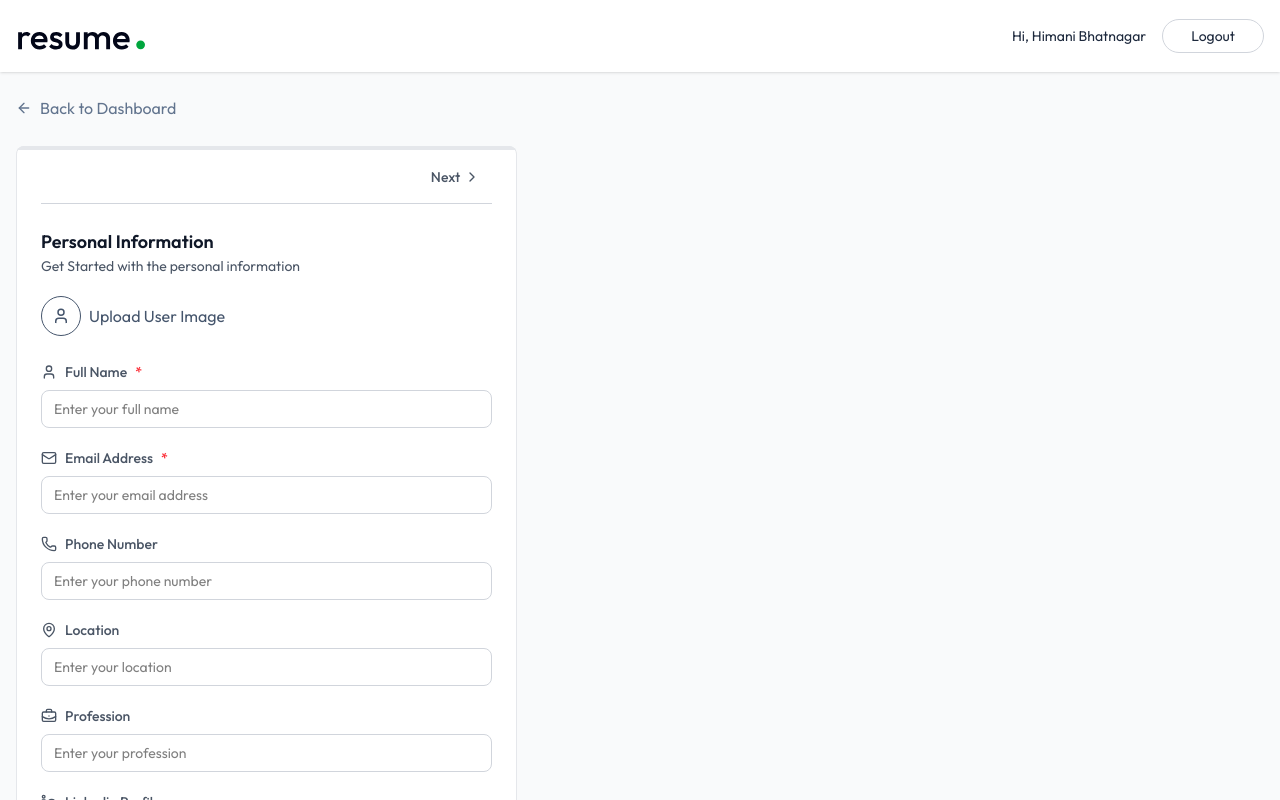
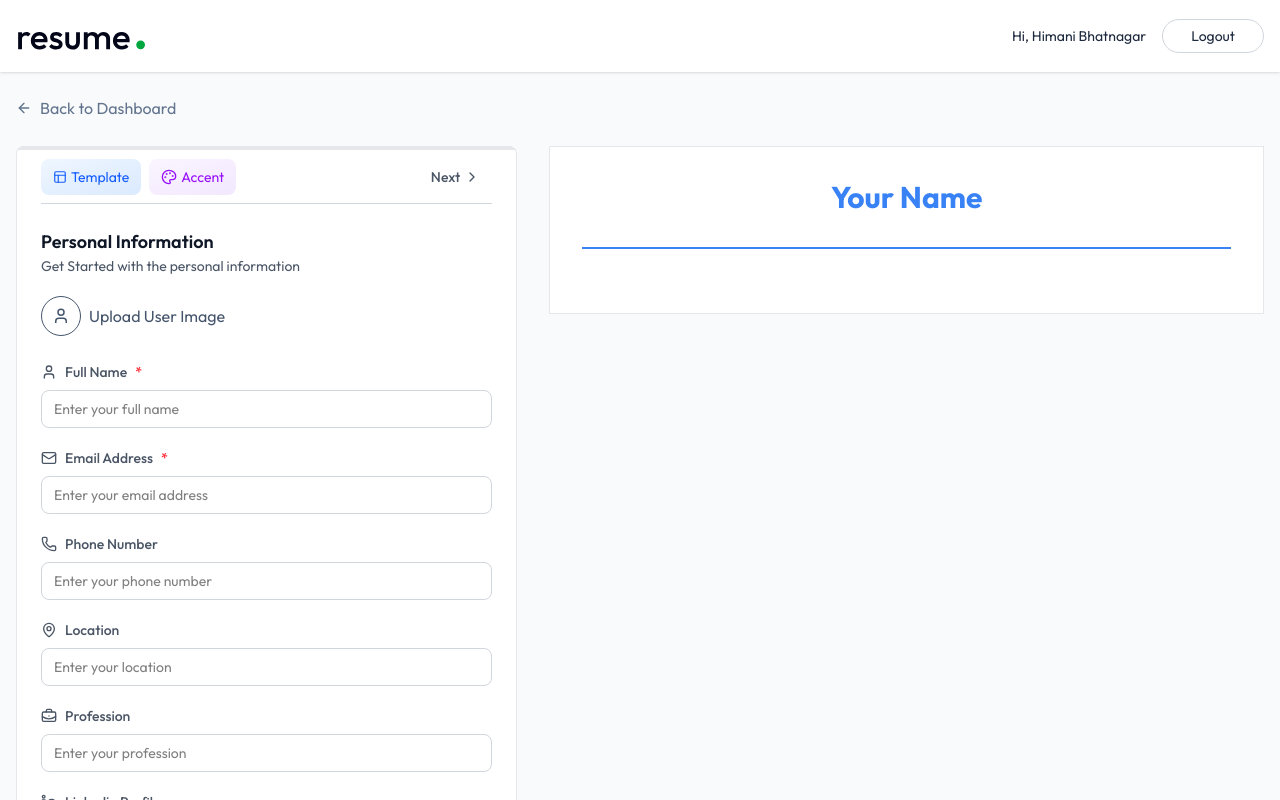
Before and after one commit to himani931/Resume_Builder, a React (Vite) app in the folder client/: page /app/builder/1 in a window 1280 px wide. Shown: the top 800 px of the page. Built offline with nearby package versions, Linux system fonts and the light colour scheme.

Commit message:
Adding Personal info form

```diff
--- a/client/package.json
+++ b/client/package.json
@@ -11,7 +11,7 @@
   },
   "dependencies": {
     "@tailwindcss/vite": "^4.2.2",
-    "lucide-react": "^1.7.0",
+    "lucide-react": "^0.542.0",
     "react": "^19.2.4",
     "react-dom": "^19.2.4",
     "react-router-dom": "^7.13.2",
--- /dev/null
+++ b/client/src/components/ColorPicker.jsx
@@ -0,0 +1,59 @@
+import { Check, Palette } from "lucide-react";
+import React, { useState } from "react";
+
+const ColorPicker = ({ onChange, selectedColor }) => {
+  const colors = [
+    { name: "Blue", value: "#3B82F6" },
+    { name: "Indigo", value: "#6366F1" },
+    { name: "Purple", value: "#8B5CF6" },
+    { name: "Green", value: "#10B981" },
+    { name: "Red", value: "#EF4444" },
+    { name: "Orange", value: "#F97316" },
+    { name: "Teal", value: "#14B8A6" },
+    { name: "Pink", value: "#EC4899" },
+    { name: "Gray", value: "#6B7280" },
+    { name: "Black", value: "#1F2937" },
+  ];
+
+  const [isOpen, setIsOpen] = useState(false);
+
+  return (
+    <div className="relative">
+      <button
+        onClick={() => setIsOpen(!isOpen)}
+        className="flex items-center gap-1 text-sm text-purple-600 bg-gradient-to-br from-purple-50 to-purple-100 ring-purple-300 hover:ring transition-all px-3 py-2 rounded-lg"
+      >
+        <Palette size={16} /> <span className="max-sm:hidden">Accent</span>
+      </button>
+      {isOpen && (
+        <div className="grid grid-cols-4 w-60 gap-2 absolute top-full left-0 right-0 p-3 mt-2 z-10 bg-white rounded-md border border-gray-200 shadow-sm">
+          {colors.map((color) => (
+            <div
+              key={color.value}
+              onClick={() => {
+                onChange(color.value);
+                setIsOpen(false);
+              }}
+              className="relative cursor-pointer group flex flex-col"
+            >
+              <div
+                className="w-12 h-12 rounded-full border-2 border-transparent group-hover:border-black/25 transition-colors"
+                style={{ backgroundColor: color.value }}
+              ></div>
+              {selectedColor === color.value && (
+                <div className="absolute top-0 left-0 right-0 bottom-4.5 flex items-center justify-center">
+                  <Check className="size-5 text-white" />
+                </div>
+              )}
+              <p className="text-xs text-center mt-1 text-gray-600">
+                {color.name}
+              </p>
+            </div>
+          ))}
+        </div>
+      )}
+    </div>
+  );
+};
+
+export default ColorPicker;
--- /dev/null
+++ b/client/src/components/ResumePreview.jsx
@@ -0,0 +1,70 @@
+import React from "react";
+import ClassicalTemplate from "./templates/ClassicTemplate";
+import ModernTemplate from "./templates/ModernTemplate";
+import MinimalTemplate from "./templates/MinimalTemplate";
+import MinimalImageTemplate from "./templates/MinimalImageTemplate";
+
+function ResumePreview({ data, template, accentcolor, classes = "" }) {
+  const renderTemplate = () => {
+    switch (template) {
+      case "modern":
+        return <ModernTemplate data={data} accentColor={accentcolor} />;
+      case "minimal":
+        return <MinimalTemplate data={data} accentColor={accentcolor} />;
+      case "minimal-image":
+        return <MinimalImageTemplate data={data} accentColor={accentcolor} />;
+
+      default:
+        return <ClassicalTemplate data={data} accentColor={accentcolor} />;
+    }
+  };
+
+  return (
+    <div className="w-full bg-gray-100">
+      <div
+        id="resume-preview"
+        className={
+          "border border-gray-200 print:shadow-none print:border-none" + classes
+        }
+      >
+        {renderTemplate()}
+      </div>
+      <style jsx>
+        {`
+          @page {
+            size: letter;
+            margin: 0;
+          }
+          @media print {
+            html,
+            body {
+              width: 8.5in;
+              height: 11in;
+              overflow: hidden;
+            }
+            body * {
+              visibility: hidden;
+            }
+            #resume-preview,
+            #resume-preview * {
+              visibility: visible;
+            }
+            #resume-preview {
+              position: absolute;
+              left: 0;
+              top: 0;
+              width: 100%;
+              height: auto;
+              margin: 0;
+              padding: 0;
+              box-shadow: none !important;
+              border: none !important;
+            }
+          }
+        `}
+      </style>
+    </div>
+  );
+}
+
+export default ResumePreview;
--- /dev/null
+++ b/client/src/components/TemplateSelector.jsx
@@ -0,0 +1,71 @@
+import { Check, Layout } from "lucide-react";
+import React, { useState } from "react";
+
+function TemplateSelector({ selectedTemplate, onChange }) {
+  const [isOpen, setIsOpen] = useState(false);
+
+  const templates = [
+    {
+      id: "classic",
+      name: "classic",
+      preview:
+        "A clean , traditional resume format with clear sections and professional typography",
+    },
+    {
+      id: "minimal-image",
+      name: "minimal-image",
+      preview: "Minimal design with a single image and clean typography",
+    },
+    {
+      id: "modern",
+      name: "modern",
+      preview:
+        "Sleek design with strategic use of color and modern font choices",
+    },
+    {
+      id: "minimal",
+      name: "minimal",
+      preview: "  Ultra-clean design that puts your content front and center",
+    },
+  ];
+
+  return (
+    <div className="relative">
+      <button
+        onClick={() => setIsOpen(!isOpen)}
+        className="flex items-center gap-1 text-sm text-blue-600 bg-gradient-to-br from-blue-50 to-blue-100 ring-blue-300 hover:ring transition-all px-3 py-2 rounded-lg"
+      >
+        <Layout size={14} /> <span className="max-sm:hidden">Template</span>
+      </button>
+      {isOpen && (
+        <div className="absolute top-full w-xs p-3 mt-2 space-y-3 z-10 bg-white rounded-md border border-gray-200 shadow-sm">
+          {templates.map((template) => (
+            <div
+              key={template.id}
+              onClick={() => {
+                onChange(template.id);
+                setIsOpen(false);
+              }}
+              className={`relative p-3 border rounded-md cursor-pointer transition-all ${selectedTemplate === template.id ? "border-blue-400 bg-blue-100" : "border-gray-300 hover:border-gray-400 hover:bg-gray-100"}`}
+            >
+              {selectedTemplate === template.id && (
+                <div className="size-5 bg-blue-400 rounded-full flex items-center justify-center">
+                  <Check className="w-3 h-3 text-white" />
+                </div>
+              )}
+
+              <div className="space-y-1">
+                <h4 className="font-medium text-gray-800">{template.name}</h4>
+                <div className="mt-2 p-2 bg-blue-50 rounded text-xs text-gray-500 italic">
+                  {template.preview}
+                </div>
+              </div>
+            </div>
+          ))}
+        </div>
+      )}
+    </div>
+  );
+}
+
+export default TemplateSelector;
--- a/client/src/pages/Dashboard.jsx
+++ b/client/src/pages/Dashboard.jsx
@@ -141,7 +141,7 @@
         {showCreateResume && (
           <form
             onSubmit={createResume}
-            onClick={() => setShowCreateResume}
+            onClick={() => setShowCreateResume(false)}
             className="fixed inset-0 bg-black/70  backdrop-blur bg-opacity-50 z-10 flex items-center justify-center"
           >
             <div
@@ -174,7 +174,7 @@
         {showUploadResume && (
           <form
             onSubmit={uploadResume}
-            onClick={() => setShowUploadResume}
+            onClick={() => setShowUploadResume(false)}
             className="fixed inset-0 bg-black/70  backdrop-blur bg-opacity-50 z-10 flex items-center justify-center"
           >
             <div
@@ -232,7 +232,7 @@
         {editResumeId && (
           <form
             onSubmit={editTitle}
-            onClick={() => setEditResumeId("")}
+            onClick={() => setEditResumeId(false)}
             className="fixed inset-0 bg-black/70  backdrop-blur bg-opacity-50 z-10 flex items-center justify-center"
           >
             <div
--- a/client/src/pages/ResumeBuilder.jsx
+++ b/client/src/pages/ResumeBuilder.jsx
@@ -1,4 +1,5 @@
 import React, { useEffect, useState } from "react";
+import { dummyResumeData } from "../assets/assets";
 import { useParams, Link } from "react-router-dom";
 import {
   ArrowLeftIcon,
@@ -12,6 +13,9 @@
   User,
 } from "lucide-react";
 import PersonalInfoForm from "../components/PersonalInfoForm";
+import ResumePreview from "../components/ResumePreview";
+import TemplateSelector from "../components/TemplateSelector";
+import ColorPicker from "../components/ColorPicker";
 const ResumeBuilder = () => {
   const { resumeId } = useParams();
 
@@ -82,7 +86,23 @@
 
               {/* section navigation */}
               <div className="flex justify-between items-center mb-6 border-b border-gray-300 py-1">
-                <div></div>
+                <div className="flex items-center gap-2">
+                  <TemplateSelector
+                    selectedTemplate={resumeData.template}
+                    onChange={(template) =>
+                      setResumeData((prev) => ({ ...prev, template }))
+                    }
+                  />
+                  <ColorPicker
+                    selectedColor={resumeData.accent_color}
+                    onChange={(color) =>
+                      setResumeData((prev) => ({
+                        ...prev,
+                        accent_color: color,
+                      }))
+                    }
+                  />
+                </div>
 
                 <div className="flex items-center">
                   {activeSectionIndex !== 0 && (
@@ -131,7 +151,15 @@
           </div>
 
           {/*right panel preview */}
-          <div></div>
+          <div className="lg:col-span-7 max-lg:mt-6">
+            <div>{/* ---buttons--- */}</div>
+
+            <ResumePreview
+              data={resumeData}
+              template={resumeData.template}
+              accentcolor={resumeData.accent_color}
+            />
+          </div>
         </div>
       </div>
     </div>
```
Also changed, not shown: client/src/components/templates/ClassicTemplate.jsx (renamed from client/src/assets/templates/ClassicTemplate.jsx), client/src/components/templates/MinimalImageTemplate.jsx (renamed from client/src/assets/templates/MinimalImageTemplate.jsx), client/src/components/templates/MinimalTemplate.jsx (renamed from client/src/assets/templates/MinimalTemplate.jsx), client/src/components/templates/ModernTemplate.jsx (renamed from client/src/assets/templates/ModernTemplate.jsx), 1 other file (tests, documents, lock files or other folders).
